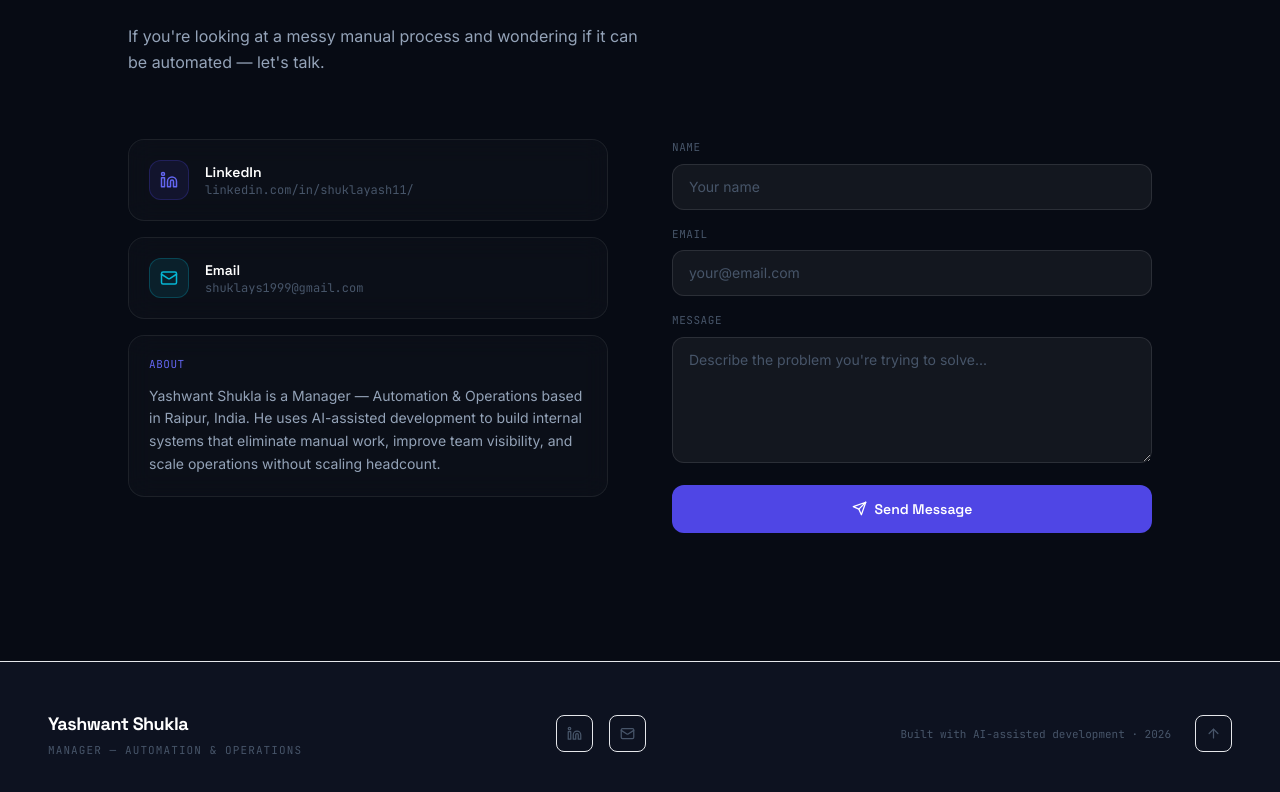
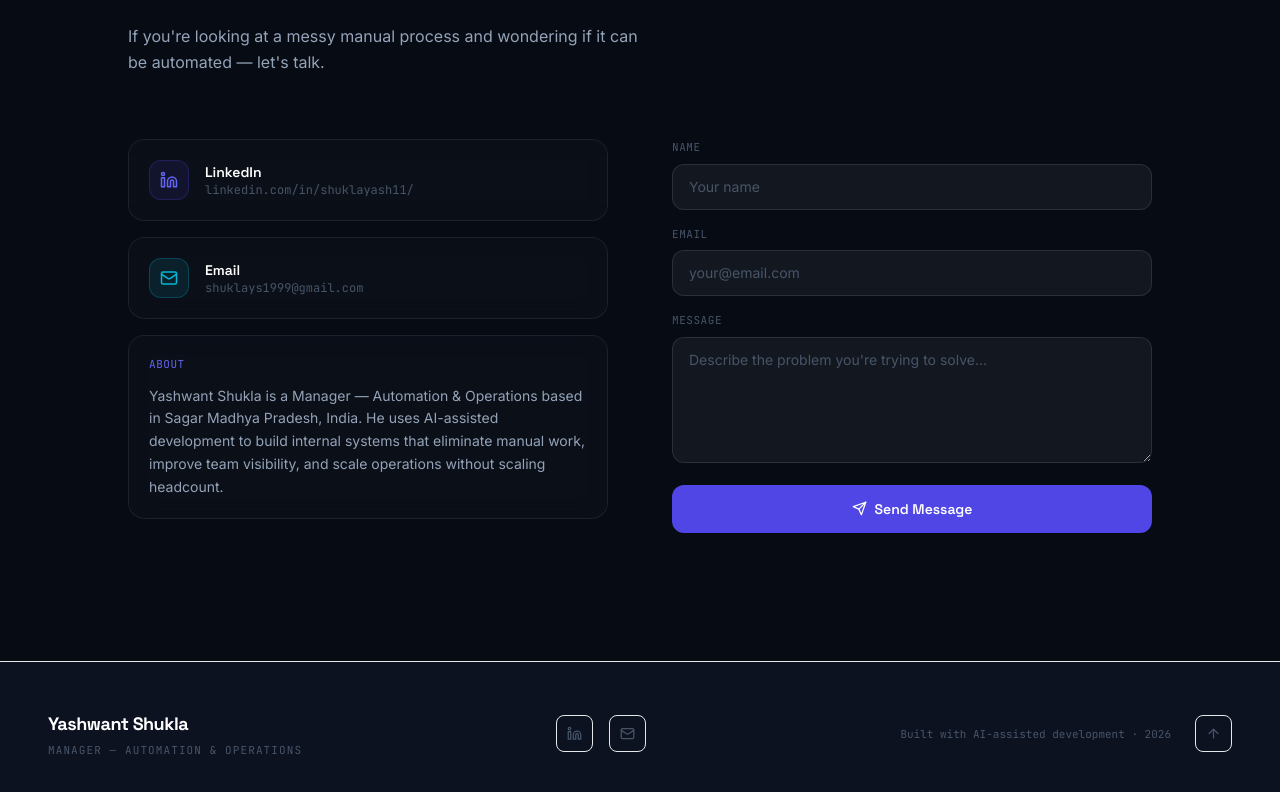
Before and after one commit to YashwantYS/ys-portfolio, a React (Vite) app: page / in a window 1280 px wide. Shown: the part 7422-8214 px from the top of the page. Built offline with nearby package versions, Linux system fonts and the light colour scheme.

Commit message:
sagar addedd

```diff
--- a/src/components/Contact.jsx
+++ b/src/components/Contact.jsx
@@ -77,7 +77,7 @@ export default function Contact() {
             <div className="p-5 glass-card rounded-2xl mt-6">
               <p className="font-mono text-[11px] text-indigo-light uppercase tracking-wider mb-3">About</p>
               <p className="text-sm text-slate-body leading-relaxed">
-                Yashwant Shukla is a Manager — Automation & Operations based in Raipur, India. He uses AI-assisted development to build internal systems that eliminate manual work, improve team visibility, and scale operations without scaling headcount.
+                Yashwant Shukla is a Manager — Automation & Operations based in Sagar Madhya Pradesh, India. He uses AI-assisted development to build internal systems that eliminate manual work, improve team visibility, and scale operations without scaling headcount.
               </p>
             </div>
           </motion.div>
```
